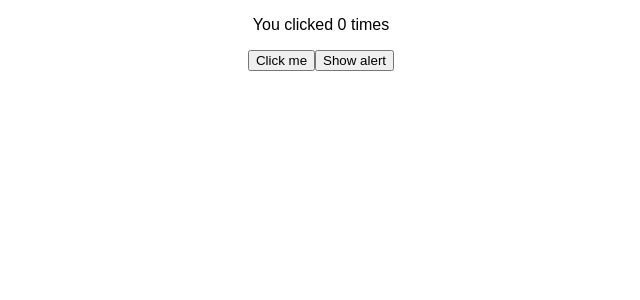
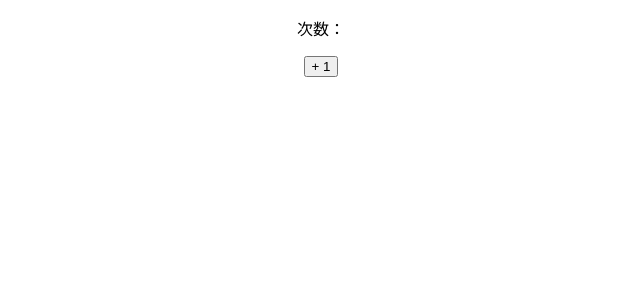
Before and after one commit to WxSwen/mini-react-hooks, a React (Create React App) app: page / in a window 1280 px wide. Shown: the top 300 px of the page, without its empty margins (319-959 px from the left). Built offline with nearby package versions, Linux system fonts and the light colour scheme; the HTML template or start-up script is replaced by a standard one.

Commit message:
feat: 添加redux

```diff
--- a/src/App.tsx
+++ b/src/App.tsx
@@ -1,33 +1,33 @@
 import * as React from 'react';
 import './App.css';
+import useCustom from './package/useReducerHook/useReducerHook';
 
-function Example() {
-  const [count, setCount] = React.useState(0);
+const Counter = () => {
+  const [globalState, setGlobalState] = useCustom();
 
-  function handleAlertClick() {
-    setTimeout(() => {
-      alert('You clicked on: ' + count);
-    }, 3000);
+  const add1Global = () => {
+    const newCounterValue = 'red';
+    setGlobalState({ color: newCounterValue });
   }
 
   return (
     <div>
-      <p>You clicked {count} times</p>
-      <button onClick={() => setCount(count + 1)}>
-        Click me
-      </button>
-      <button onClick={handleAlertClick}>
-        Show alert
+      <p>
+        次数：
+        { globalState.color }
+      </p>
+      <button type="button" onClick={add1Global}>
+        + 1
       </button>
     </div>
-  );
+  )
 }
 
 class App extends React.Component {
   public render() {
     return (
       <div className="App">
-        <Example></Example>
+        <Counter></Counter>
       </div>
     );
   }
--- a/src/package/useBeforeUnload.ts
+++ b/src/package/useBeforeUnload.ts
@@ -21,6 +21,7 @@ const useBeforeUnload = (enabled: boolean = true, message?: string) => {
     return () => window.removeEventListener('beforeunload', handler);
   }, [message, enabled]);
 }
+export default useBeforeUnload;
 
 // const Demo = () => {
 //   const [dirty, toggleDirty] = useToggle(false);
--- a/src/package/useMountedState.ts
+++ b/src/package/useMountedState.ts
@@ -1,6 +1,6 @@
 import { useEffect, useRef, useCallback } from 'react';
 
-// 判断是否monted完
+// 判断是否mounted完
 export default function useMountedState(): () => boolean {
   const mountedRef = useRef(false);
 
--- /dev/null
+++ b/src/package/useReducerHook/useReducerHook.ts
@@ -0,0 +1,25 @@
+import { useState, useEffect } from 'react';
+
+// let [X, Y] = useState();
+let listeners: Array<any> = [];
+let state = { counter: 0 };
+
+const setState = (newState):void => {
+  state = { ...state, ...newState };
+  console.log(state);
+  listeners.forEach((setListener: any) => {
+    setListener(state);
+  })
+}
+
+const useCustom = (): [any, (T) => void] => {
+  const [, newSetState] = useState();
+
+  useEffect(() => {
+    listeners.push(newSetState)
+  }, [])
+
+  return [state, setState]
+}
+
+export default useCustom;
--- a/tslint.json
+++ b/tslint.json
@@ -42,6 +42,7 @@
     "ordered-imports": false,
     "no-console": false,
     "only-arrow-functions": false,
-    "no-unused-expression": false
+    "no-unused-expression": false,
+    "unusedImports": false
   }
 }
```
Also changed, not shown: src/package/useAsyncFn.ts (added, +26 -0 lines), src/package/useReducerHook/redux.js (added, +325 -0 lines).
